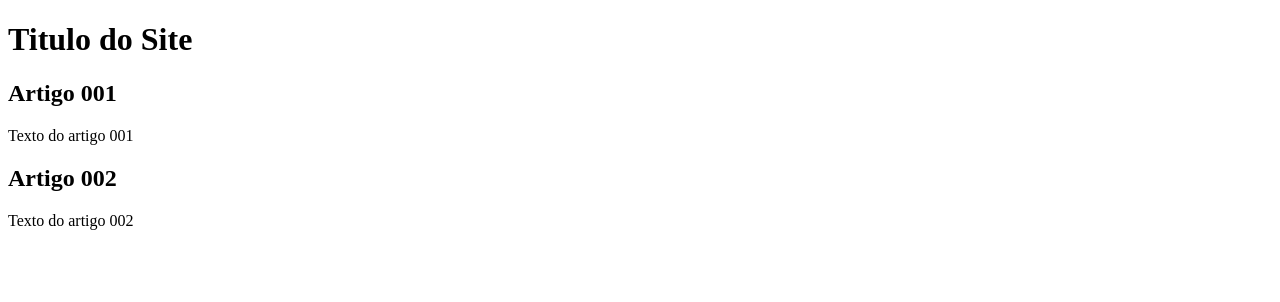
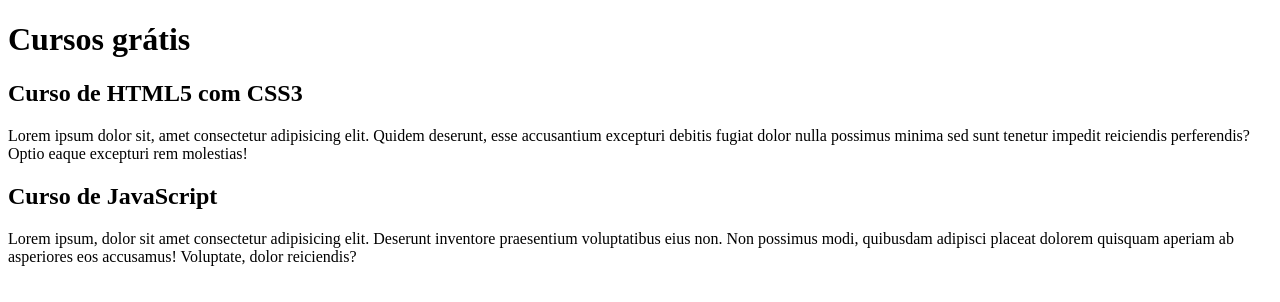
Before and after one commit to MSebold/projeto-site, a plain HTML site: page index.html in a window 1280 px wide. Drawn offline with Linux system fonts and the light colour scheme.

Commit message:
Comecei a escrever o conteudo

```diff
--- a/index.html
+++ b/index.html
@@ -8,15 +8,15 @@
 <body>
     <main>
         <header>
-            <h1>Titulo do Site</h1>
+            <h1>Cursos grátis</h1>
         </header>
         <article>
-            <h2>Artigo 001</h2>
-            <p>Texto do artigo 001</p>
+            <h2>Curso de HTML5 com CSS3</h2>
+            <p>Lorem ipsum dolor sit, amet consectetur adipisicing elit. Quidem deserunt, esse accusantium excepturi debitis fugiat dolor nulla possimus minima sed sunt tenetur impedit reiciendis perferendis? Optio eaque excepturi rem molestias!</p>
         </article>
         <article>
-            <h2>Artigo 002</h2>
-            <p>Texto do artigo 002</p>
+            <h2>Curso de JavaScript</h2>
+            <p>Lorem ipsum, dolor sit amet consectetur adipisicing elit. Deserunt inventore praesentium voluptatibus eius non. Non possimus modi, quibusdam adipisci placeat dolorem quisquam aperiam ab asperiores eos accusamus! Voluptate, dolor reiciendis?</p>
         </article>
     </main>
 </body>
```
